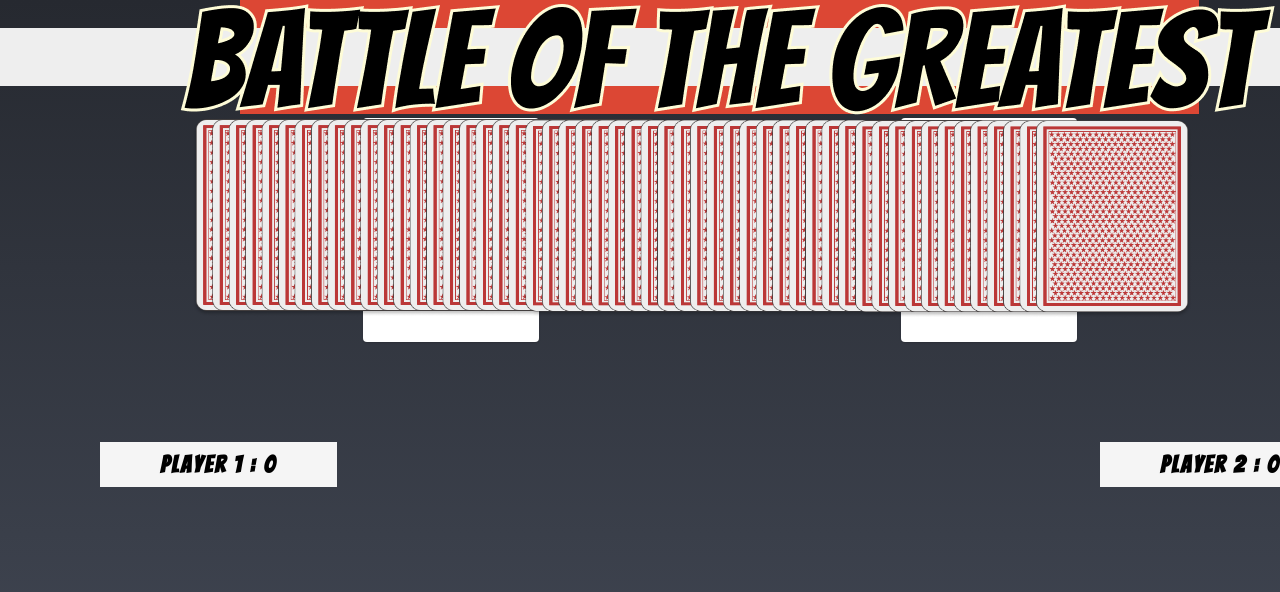
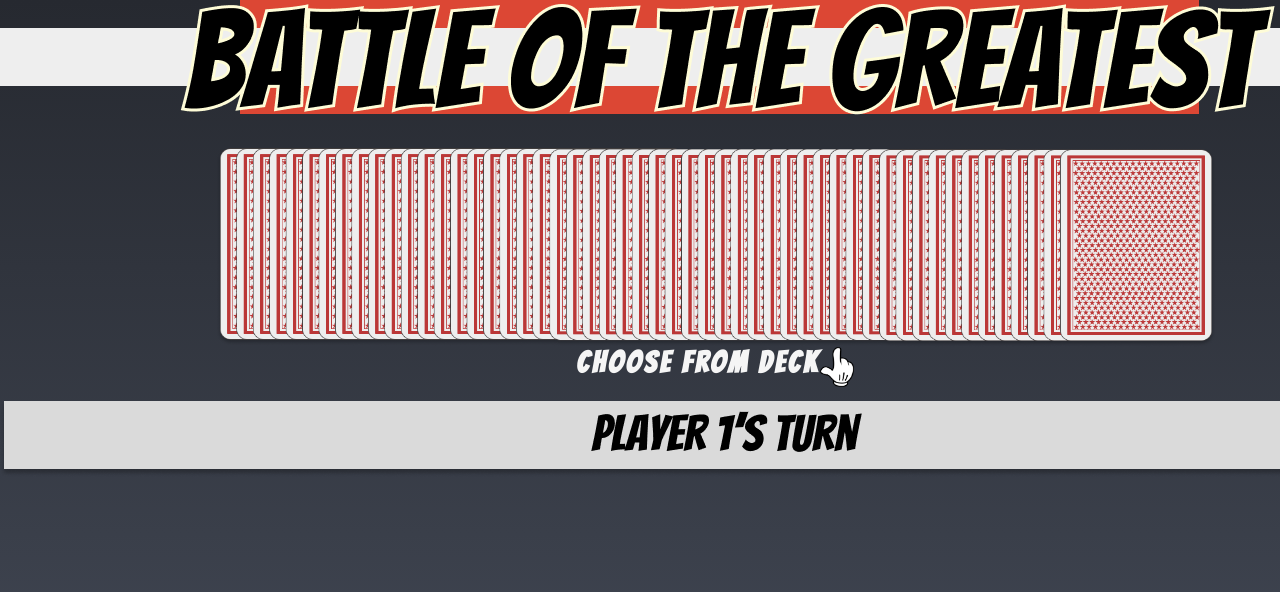
Before and after one commit to lisa-liang/battle-of-the-greatest, a plain HTML site: page index.html in a window 1280 px wide. Both pictures are taken after a click on the button "START". Shown: the top 592 px of the page. Drawn offline with Linux system fonts and the light colour scheme.

```diff
--- a/app.js
+++ b/app.js
@@ -6,117 +6,70 @@ class Player {
     }
 }
 
-const values = ['A', 2, 3, 4, 5, 6, 7, 8, 9, 10, 'J', 'Q', 'K'];
-const suits = ['Diamond', 'Clubs', 'Heart', 'Spade'];
+const deck = [];
 
-class Card {
-  constructor(suit, value) {
-    this.suit = suit;
-    this.value = value;
-  }
+function createDeck() {
+  deck.push({face: 'Ace', suit: 'Diamond', value: 14, imageSrc: "images/diamonds/diamonds-A.svg"})
+  deck.push({face: 'Two', suit: 'Diamond', value: 2, imageSrc: "images/diamonds/diamonds-r02.svg"})
+  deck.push({face: 'Three', suit: 'Diamond', value: 3, imageSrc: "images/diamonds/diamonds-r03.svg"})
+  deck.push({face: 'Four', suit: 'Diamond', value: 4, imageSrc: "images/diamonds/diamonds-r04.svg"})
+  deck.push({face: 'Five', suit: 'Diamond', value: 5, imageSrc: "images/diamonds/diamonds-r05.svg"})
+  deck.push({face: 'Six', suit: 'Diamond', value: 6, imageSrc: "images/diamonds/diamonds-r06.svg"})
 }
 
-// create deck of shuffled cards
-class Deck {
-  constructor() {
-    this.deck = [];
-  }
-  createDeck(suits, values) {
-    for (let suit of suits) {
-      for (let value of values) {
-        this.deck.push(new Card(suit, value));
-      }
+function shuffle() {
+    let current;
+    let temp;
+    for (let i = deck.length - 1; i > 0; i--) {
+        current = Math.floor(Math.random() * deck.length);
+        temp = deck[i];
+        deck[i] = deck[current];
+        deck[current] = temp;
     }
-    return this.deck;
-  }
+    return deck;
+}
 
-  shuffle() {
-      let current;
-      let temp;
-      for (let i = this.deck.length - 1; i > 0; i--) {
-          current = Math.floor(Math.random() * this.deck.length);
-          temp = this.deck[i];
-          this.deck[i] = this.deck[current];
-          this.deck[current] = temp;
-      }
-      return this.deck;
-  }
-
-  deal(player) {
-    while (player.card.length < 1) {
-      const cardInHand = this.deck.splice(0,1);
-      player.card.push(cardInHand[0]);
-    }
-  }
+function deal(player) {
+    const cardInHand = deck.splice(0,1);
+    player.card.push(cardInHand);
 }
 
 // define variables
 const player1 = new Player('Lisa');
 const player2 = new Player('Computer');
-const deck = new Deck(suits, values);
-
 
 
 // access DOM properties
-// when start button event listener is activated, random card value shows up on card-container
 const playerCard = document.querySelector('.player-card');
 const compCard = document.querySelector('.comp-card');
 const buttonElement = document.querySelector('#start-button');
 const stackedCards = document.querySelector('#stacked-cards');
+const directions = document.querySelector('.direction');
+const tabP1 = document.querySelector('#p1-tab');
+const cardsContainer = document.querySelector('.card-container');
+// const scoreTabs = document.querySelector('.score-tab');
 
 
 /* start button event listener */
 buttonElement.addEventListener('click', function(event) {
-  deck.createDeck(suits, values);
-  deck.shuffle();
-  // "player 1's turn" tab shows up
-  // prompt player "CHOOSE FROM DECK"
-  // using none as a placeholder for now
+  createDeck();
+  shuffle();
+      // using none as a placeholder for now
   buttonElement.style.display = 'none';
   stackedCards.style.display = 'flex';
+  directions.style.display = 'flex';
+  tabP1.style.display = 'flex';
+  cardsContainer.style.display = 'flex';
 })
 
+/* stacked card event listener */
 stackedCards.addEventListener('click', function(event) {
-  deck.deal(player1);
-  deck.deal(player2);
-  playerCard.innerText = player1.card[0].value
-  compCard.innerText = player2.card[0].value
+  deal(player1);
+  deal(player2);
+  playerCard.insertAdjacentHTML('afterbegin', `<img class="cards" src="${player1.card[0][0].imageSrc}"/>`)
+  compCard.insertAdjacentHTML('afterbegin', `<img class="cards" src="${player2.card[0][0].imageSrc}"/>`)
+
   // console check
-  console.log(playerCard);
+  console.log(player1);
   console.log(player2);
 })
-
-// add class into card class then link the description to the image so that it pops up in card-container
-// test run
-// compCard = document.querySelector('.comp-card')
-compCard.classList.add('J')
-compCard.classList.add('Diamonds')
-
-
-
-// create event listener for deck
-/* click deck then console to playerCard div */
-
-
-
-
-
-
-
-
-/*
-compare numbers
-convert J, Q, K, A into integer values
-if tied, compare suits
-make an order from smallest to greatest for suits
- */
-// const compare = () => {
-//   if (player1.card > player2.card) {
-//     player1.score += 1;
-//   } else if (player1.card < player2.card) {
-//     player2.score += 1;
-//   } else {
-//     // placeholder for now
-//     break
-//   }
-// }
--- a/css/main.css
+++ b/css/main.css
@@ -6,10 +6,8 @@
 - need to make sure window does not shift text when minimized
     - minimum width */
 
+
 body {
-    /* display: grid;
-    justify-content: space-around;   */
-    /* evenly space between each other (left & right) */
     height: 100vh;
     margin: 0;      /* remove automatic margin */
     font-family: 'Bangers', cursive;
@@ -26,7 +24,6 @@ button {
     background-color : #DC4734;
     color : white;
     padding : 15px 100px;
-    /* make it auto center later + even when window is minimized */
     margin-left: 37%;
     margin-top: 200px;
 }
@@ -38,37 +35,58 @@ button:hover {
     transition: all 0.4s ease 0s;
 }
 
-h2 {
-    display: inline-block;
-    background-color:whitesmoke;
-    padding: 10px 60px;
-    margin: 100px;
-    letter-spacing: 2px;
-}
-
-#p2-tab {
-    float: right;
-}
-
 .card {
     width: 11em;
-    height: 14em;
     background-color: #ffffff;
     box-shadow: 0 0.0625em 0.125em rgba(0, 0, 0, 0.15);
     border-radius: 0.25em;
 }
 
 .card-container {
-    display: flex;
-    justify-content: space-evenly;
+    justify-content: space-between;
+    margin: 6% 17% 2%;
+    display: none;
+}
+span {
+    display: inline-block;
+    justify-content: space-between;
+    background-color:whitesmoke;
+    padding: 10px 60px;
+    margin: 3px 213px 50px;
+    letter-spacing: 2px;
+    display: none;
 }
 
-/* disable it first. shows up after disabling start button */
+#p2-score-tab {
+    float: right;
+}
+
+.direction {
+    color: whitesmoke;
+    font-size: 30px;
+    letter-spacing: 3px;
+    margin: 0% 40% 1%;
+    display: none;
+}
+
+#p1-tab {
+    display: none;
+}
+
+#finger {
+    height: 40px;
+}
+
 #stacked-cards {
-    position: absolute;
-    /* 1520 x 333 */
+    /* position: absolute; */
     width: 1000px;
     height: 200px;
-    margin-left: 15%;
+    margin: 2% 15% 0;
     display: none;
 }
+
+/* class="cards" created in app js 69-71 */
+img.cards {
+    display: block;
+    width: 100%;
+}
--- a/index.html
+++ b/index.html
@@ -15,6 +15,8 @@
     <div class="header">
         <img src="images/title.png" alt="title">
         <img src="images/stacked-cards.png" id="stacked-cards" alt="stacked-cards" id="stacked-cards">
+        <h3 class="direction">CHOOSE FROM DECK <img src="images/fingerpoint.png" id="finger" alt="fingerpoint" id="finger"></h3>
+        <img src="images/P1 tab.png" id="p1-tab" alt="p1 tab" id="p1-tab">
         <button id="start-button">START</button>
     </div>
 
@@ -23,9 +25,10 @@
         <div class="card comp-card"></div>
     </section>
 
-    <div class="score-tab">
-        <span id="p1-tab"><h2>Player 1 : 0</h2></span>
-        <span id="p2-tab"><h2>Player 2 : 0</h2></span>
-    </div>
+    <!-- <div class="score-tab">
+        <span id="p1-score-tab"><h2>Player 1 : 0</h2></span>
+        <span id="p2-score-tab"><h2>Player 2 : 0</h2></span>
+    </div> -->
+
 </body>
 </html>
```
